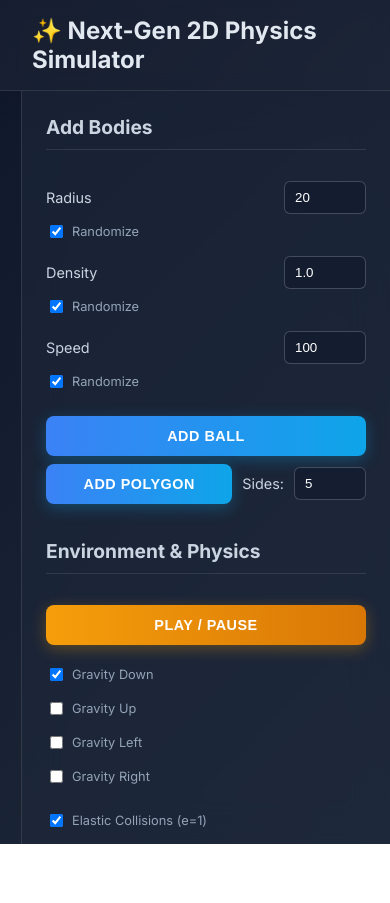
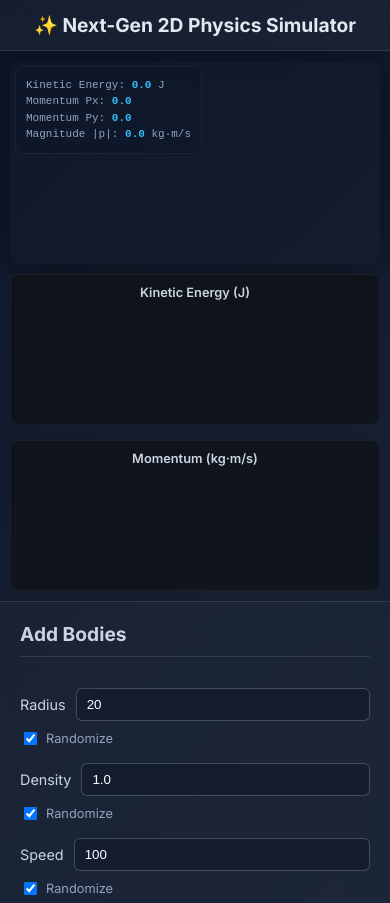
Before and after one commit to muhanadarbeit-dev/web-physics-engine, a plain HTML site: page src_web/static/index.html in a window 390 px wide. Shown: the top 903 px of the page. Before the commit the page ends 844 px from the top, so only its background shows below. Drawn offline with Linux system fonts and the light colour scheme.

Commit message:
Add responsive mobile design

```diff
--- a/src_web/static/style.css
+++ b/src_web/static/style.css
@@ -202,3 +202,62 @@ input[type="number"]:focus {
 .btn-danger:hover {
     box-shadow: 0 6px 20px rgba(239, 68, 68, 0.4);
 }
+
+/* =========================================================
+   Mobile / Smartphone Responsive Design
+   ========================================================= */
+@media (max-width: 800px) {
+    body {
+        height: auto;
+        overflow-y: auto;
+        overflow-x: hidden;
+    }
+
+    header {
+        font-size: 1.2rem;
+        padding: 0.8rem 1rem;
+        justify-content: center;
+    }
+
+    .main-container {
+        flex-direction: column;
+        overflow: visible;
+    }
+
+    .left-col {
+        overflow: visible;
+    }
+
+    .canvas-container {
+        padding: 10px;
+        flex: none;
+    }
+
+    .telemetry-overlay {
+        top: 15px;
+        left: 15px;
+        padding: 10px;
+        font-size: 11px;
+    }
+
+    .graphs-container {
+        flex-direction: column;
+        padding: 0 10px 10px 10px;
+        gap: 15px;
+    }
+
+    .controls-panel {
+        width: 100%;
+        border-left: none;
+        border-top: 1px solid rgba(255, 255, 255, 0.1);
+        padding: 20px;
+        box-sizing: border-box;
+        overflow: visible;
+    }
+
+    input[type="number"], input[type="text"] {
+        flex: 1;
+        margin-left: 10px;
+        min-width: 0;
+    }
+}
```
